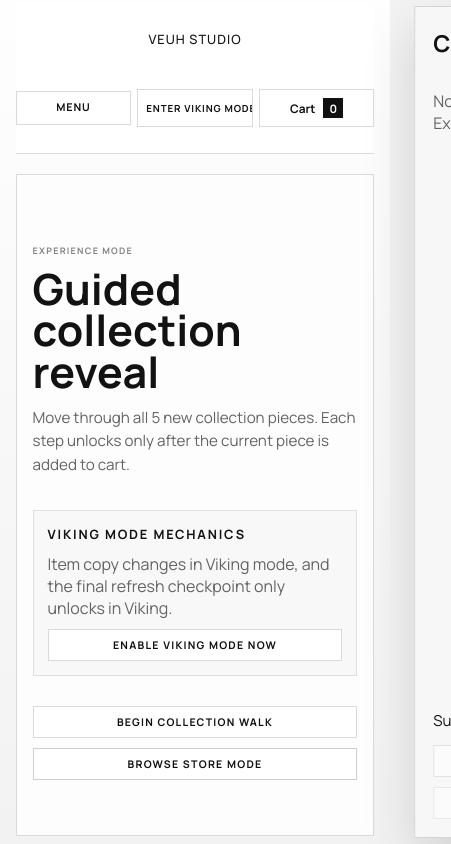
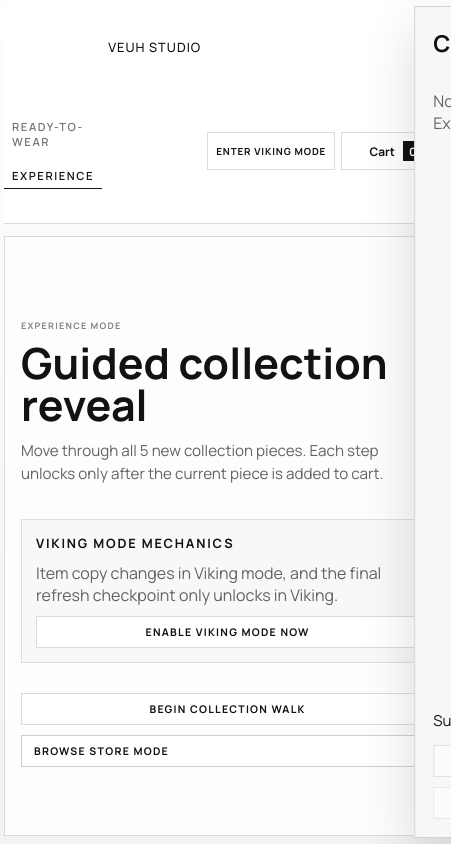
Before and after one commit to urfriendalex/veuh-experience, a Next.js app: page /experience in a window 390 px wide. Shown: the whole page, 451 px wide, since content can reach past the window. Built offline with nearby package versions, Linux system fonts and the light colour scheme.

Commit message:
Update CheckoutModal default form values and enhance global styles for mobile navigation. Adjust media query for compact header mode to target touch/mobile devices specifically.

```diff
--- a/components/CheckoutModal.tsx
+++ b/components/CheckoutModal.tsx
@@ -5,9 +5,9 @@ import { useRouter } from 'next/navigation';
 import { useCart } from '@/context/CartContext';
 
 const defaultForm = {
-  name: 'Birthday Receiver',
-  address: '44 Northern Light Avenue, Reykjavik',
-  email: 'birthday-guest@example.com'
+  name: 'Viktor Veuh',
+  address: '01-029 Warszawa',
+  email: 'viktorveuh@gmail.com'
 };
 
 function Confetti() {
--- a/styles/globals.css
+++ b/styles/globals.css
@@ -162,6 +162,11 @@ a {
 .mobile-nav-backdrop,
 .mobile-nav-drawer {
   display: none;
+}
+
+/* Never show mobile menu toggle unless a mobile/touch layout explicitly enables it */
+.mobile-nav-toggle {
+  display: none !important;
 }
 
 body.is-mobile-nav-open {
@@ -2996,8 +3001,8 @@ html[data-theme='viking'] .cart-button span {
   }
 }
 
-/* Compact header mode: keep a stable header size and move nav into drawer sooner */
-@media (max-width: 1200px) {
+/* Compact header mode: keep a stable header size and move nav into drawer on touch/mobile only */
+@media (max-width: 1200px) and (hover: none) and (pointer: coarse) {
   .page-shell.experience-shell.immersive {
     width: min(1180px, 92vw);
   }
@@ -3039,7 +3044,7 @@ html[data-theme='viking'] .cart-button span {
   }
 
   .mobile-nav-toggle {
-    display: inline-flex;
+    display: inline-flex !important;
     min-height: 36px;
     width: 100%;
     padding-inline: 12px;
```
